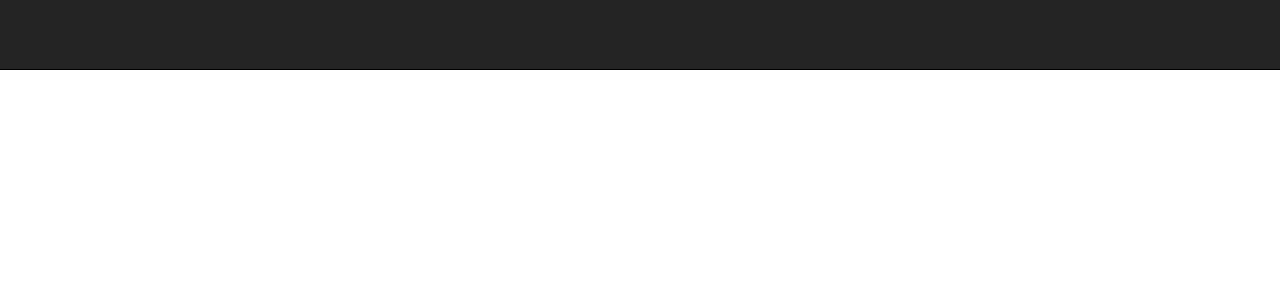
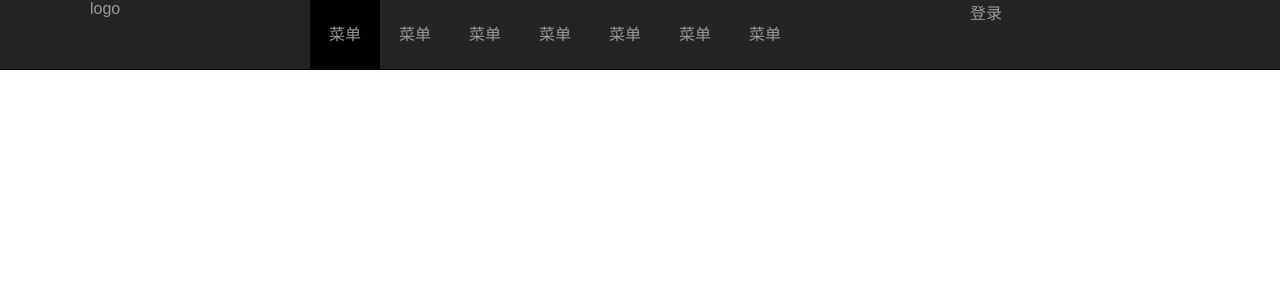
Before and after one commit to xw-web/PanGu, a Vue app: page /#/ in a window 1280 px wide. Shown: the top 300 px of the page. Built offline with nearby package versions, Linux system fonts and the light colour scheme.

Commit message:
tiantian

```diff
--- a/src/pages/home.vue
+++ b/src/pages/home.vue
@@ -1,8 +1,22 @@
 <template>
   <div>
     <header class="home_header">
-      <div class="header_main">
-
+      <div class="header_main flex_row">
+        <div class="header_content_box header_content_first">logo</div>
+        <div class="header_content_box header_content_second">
+          <ul class="clear">
+            <li
+              class="float_left headerNav_li"
+              :class="{activeLi:activeId === item.id}"
+              v-for="(item,index) in headerNav" :key="index"
+              @click='liActive(item.id)'>
+              <span>
+                {{item.name}}
+              </span>
+            </li>
+          </ul>
+        </div>
+        <div class="header_content_box header_content_third">登录</div>
       </div>
     </header>
     <router-view></router-view>
@@ -13,11 +27,22 @@ export default {
   name:'Home',
   data(){
     return {
-
+      headerNav:[
+        {id:'1',name:'菜单'},
+        {id:'2',name:'菜单'},
+        {id:'3',name:'菜单'},
+        {id:'4',name:'菜单'},
+        {id:'5',name:'菜单'},
+        {id:'6',name:'菜单'},
+        {id:'7',name:'菜单'},
+      ],
+      activeId:'1'
     }
   },
   methods:{
-
+    liActive(id){
+      this.activeId = id;
+    }
   }
 }
 </script>
@@ -30,5 +55,29 @@ export default {
 }
 .header_main {
   width: 1100px;
+  margin: auto;
+}
+.header_content_box {
+  height: 70px;
+}
+.header_content_first {
+  width: 20%;
+}
+.header_content_second {
+  width: 60%;
+  line-height: 70px;
+}
+.headerNav_li {
+  padding: 0px 19px;
+  cursor: pointer;
+}
+.headerNav_li:hover {
+  background-color:#000;
+}
+.activeLi {
+  background-color: #000;
+}
+.header_content_third {
+  width: 20%;
 }
 </style>
```
